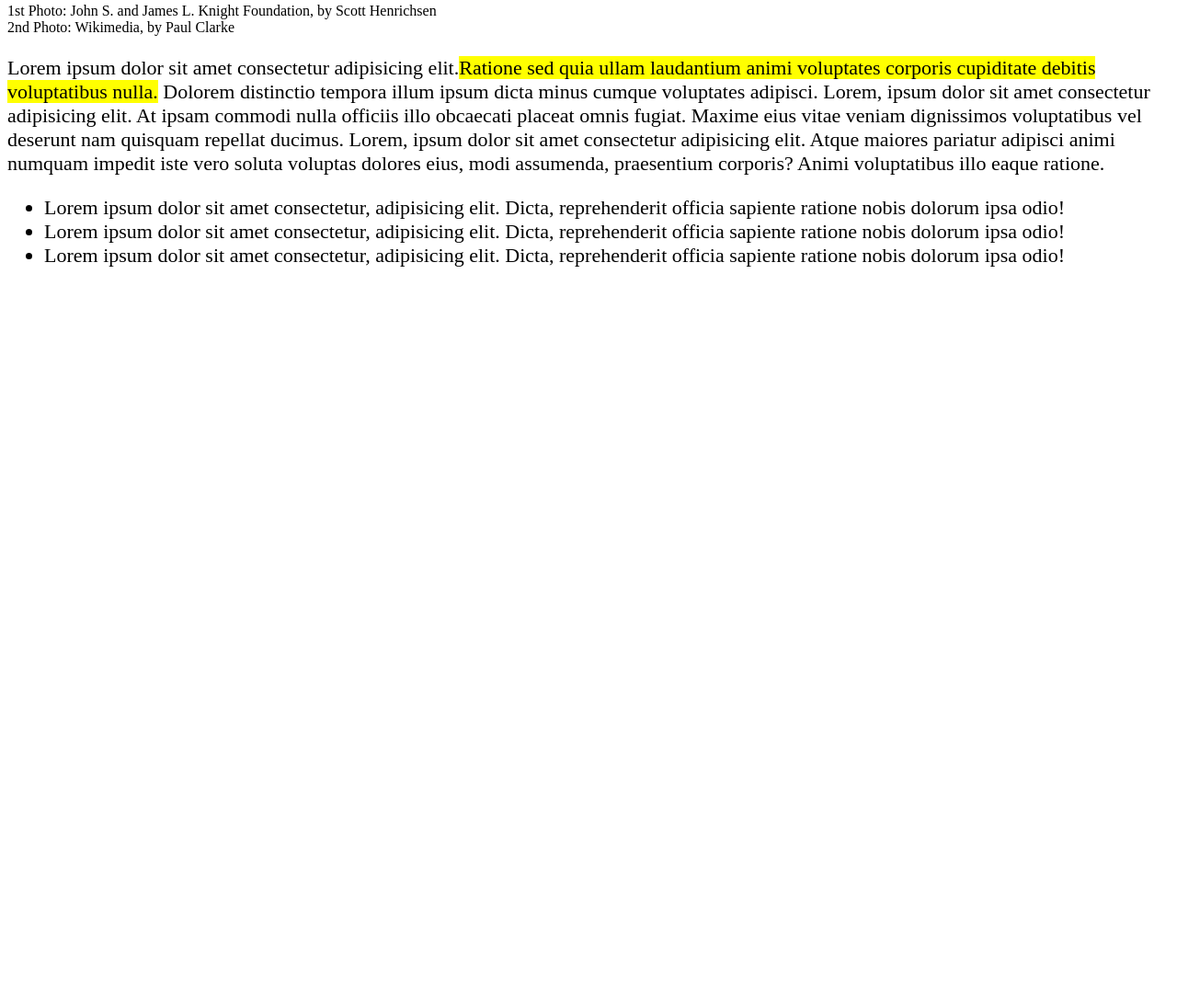
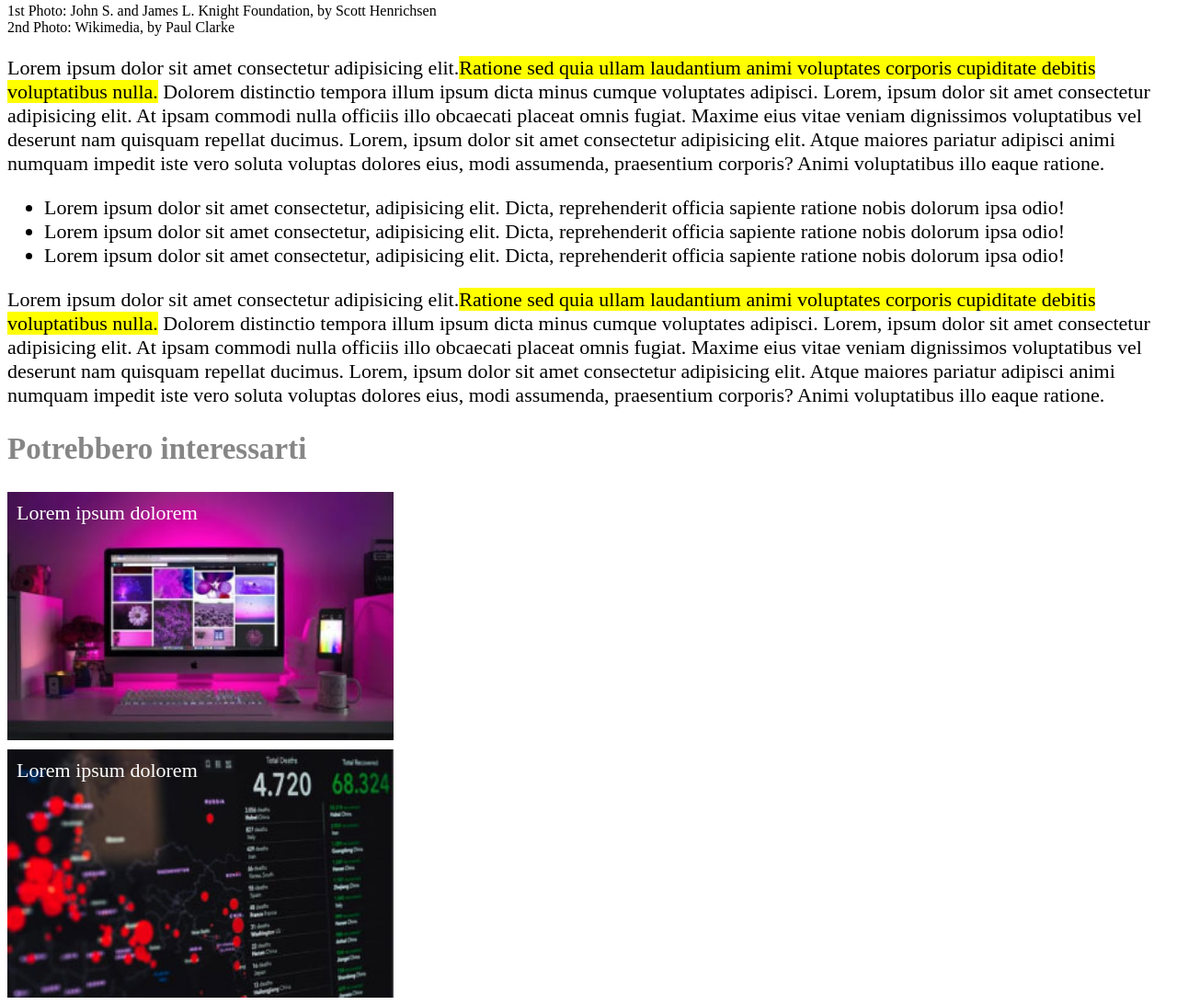
Before and after one commit to N1kola0s/html-css-booleaner, a plain HTML site: page index.html in a window 1280 px wide. Shown: the part 830-1923 px from the top of the page at 92% size. Before the commit the page ends 1143 px from the top, so only its background shows below. Drawn offline with Linux system fonts and the light colour scheme.

Commit message:
add article part two and footer

```diff
--- a/css/style.css
+++ b/css/style.css
@@ -48,3 +48,32 @@ background: 868686; /light grey text
 .highlighted {
     background-color: yellow;
 }
+
+h2 {
+    color:#868686;
+}
+
+
+#site_footer {
+    color:white;
+    font-size: 22px;
+
+
+}
+
+#image1 {
+    background-image: url("../img/monitor.jpg");
+    background-size: cover ;
+    height: 250px;
+    width: 400px;
+    margin-bottom: 10px;
+    padding: 10px;
+}
+
+#image2 {
+    background-image: url("../img/graph.jpg");
+    background-size: cover;
+    height: 250px;
+    width: 400px;
+    padding: 10px;
+}
--- a/index.html
+++ b/index.html
@@ -55,10 +55,15 @@
         </article>
         <!-- /#text -->
 
-        <section id="table"></section>
+        <section id="table">
+
+
+        </section>
         <!-- /#table -->
 
-        <article class="text"></article>
+        <article class="text">
+            <p>Lorem ipsum dolor sit amet consectetur adipisicing elit.<span class="highlighted">Ratione sed quia ullam laudantium animi voluptates corporis cupiditate debitis voluptatibus nulla.</span> Dolorem distinctio tempora illum ipsum dicta minus cumque voluptates adipisci. Lorem, ipsum dolor sit amet consectetur adipisicing elit. At ipsam commodi nulla officiis illo obcaecati placeat omnis fugiat. Maxime eius vitae veniam dignissimos voluptatibus vel deserunt nam quisquam repellat ducimus. Lorem, ipsum dolor sit amet consectetur adipisicing elit. Atque maiores pariatur adipisci animi numquam impedit iste vero soluta voluptas dolores eius, modi assumenda, praesentium corporis? Animi voluptatibus illo eaque ratione. </p>
+        </article>
         <!-- /.text -->
 
     </main>
@@ -66,10 +71,15 @@
 
     <footer id="site_footer">
 
-        <h2></h2>
+        <h2> Potrebbero interessarti </h2>
 
-        <div id="2nd_container"></div>
-        <!-- /#second_container -->
+        <div id="image1">
+            Lorem ipsum dolorem
+        </div>
+
+        <div id="image2">
+            Lorem ipsum dolorem
+        </div>
 
 
     </footer>
```
